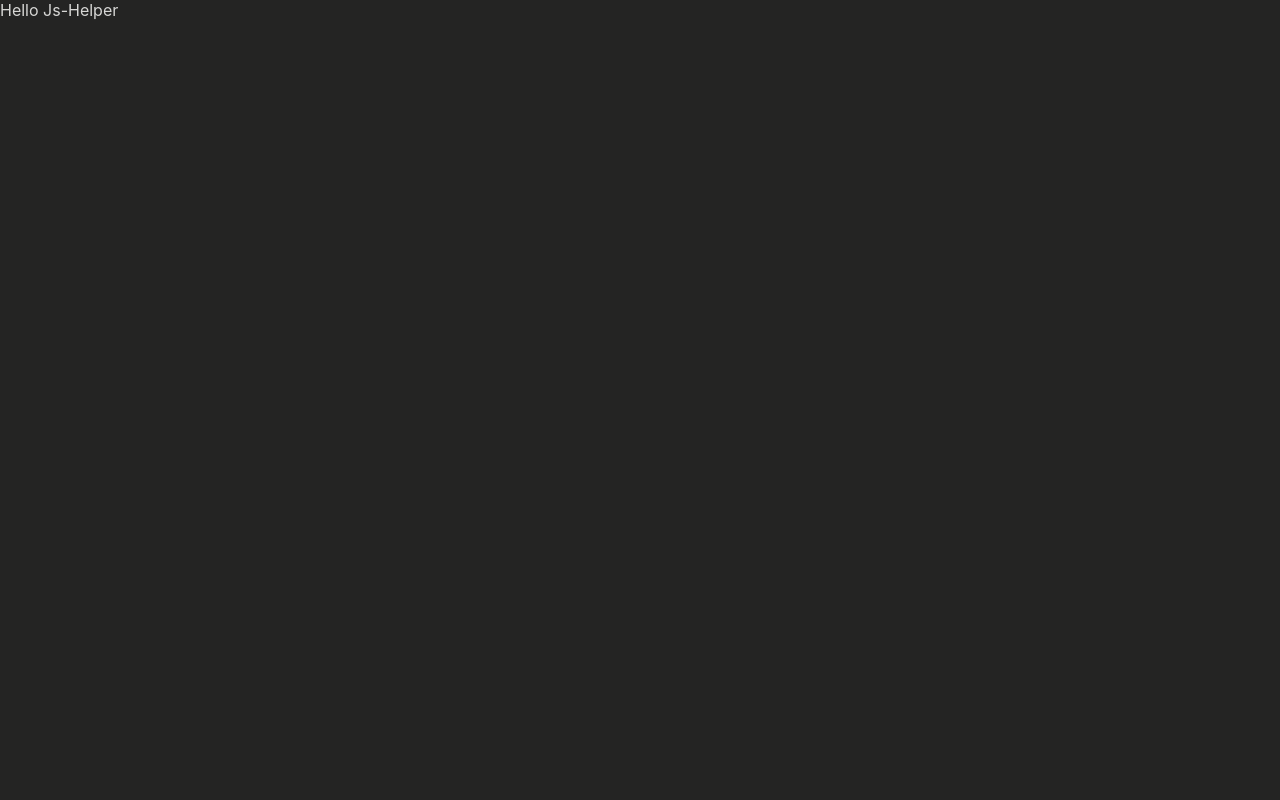
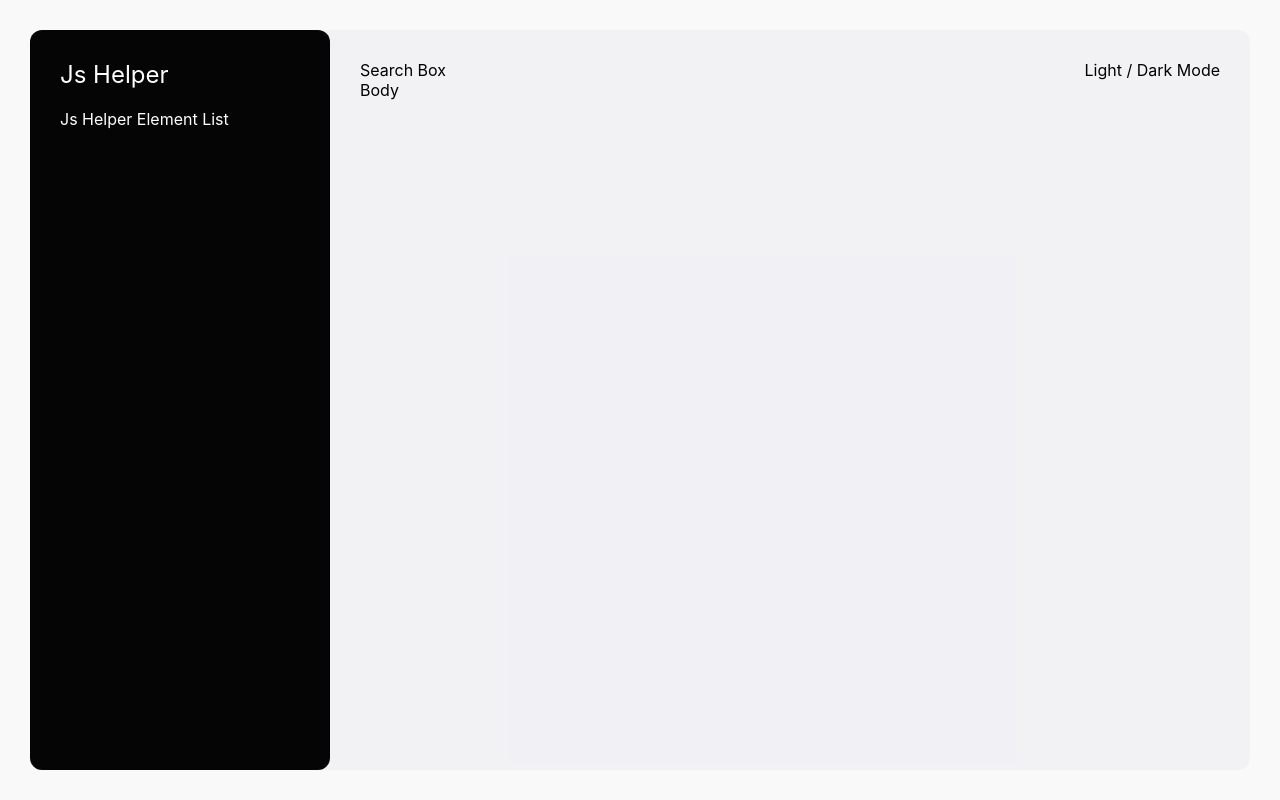
Before and after one commit to alikaraarslan/jshelper, a Next.js app: page / in a window 1280 px wide. Built offline with nearby package versions, Linux system fonts and the light colour scheme.

Commit message:
add layout and layoutV0  stylesheets

```diff
--- /dev/null
+++ b/components/Header.tsx
@@ -0,0 +1,18 @@
+import styled from 'styled-components';
+
+const HeaderWrapper = styled.div`
+  display: flex;
+  justify-content: space-between;
+  align-items: flex-start;
+`;
+
+const Header = () => {
+  return (
+    <HeaderWrapper>
+      <div>Search Box</div>
+      <div>Light / Dark Mode</div>
+    </HeaderWrapper>
+  );
+};
+
+export default Header;
--- /dev/null
+++ b/components/Layout.tsx
@@ -0,0 +1,33 @@
+import styled from 'styled-components';
+import StyledThemeProvider from '../styles/ThemeProvider';
+import Header from './Header';
+import Sidebar from './Sidebar';
+
+const LayoutWrapper = styled.div`
+  display: flex;
+  width: calc(100% - 60px);
+  margin: 30px;
+  background: rgba(224, 224, 233, 0.3);
+  border-radius: 12px;
+  .page {
+    flex: 1;
+    flex-direction: column;
+    padding: 30px;
+  }
+`;
+
+const Layout: React.FC = ({ children }) => {
+  return (
+    <StyledThemeProvider>
+      <LayoutWrapper>
+        <Sidebar />
+        <div className="page">
+          <Header />
+          {children}
+        </div>
+      </LayoutWrapper>
+    </StyledThemeProvider>
+  );
+};
+
+export default Layout;
--- /dev/null
+++ b/components/Sidebar.tsx
@@ -0,0 +1,28 @@
+import styled from 'styled-components';
+
+const SidebarWrapper = styled.div`
+  display: flex;
+  align-items: flex-start;
+  flex-direction: column;
+  width: 300px;
+  height: calc(100vh - 60px);
+  background: #050505;
+  padding: 30px;
+  color: white;
+  border-radius: 12px;
+  .title {
+    font-size: 24px;
+    margin-bottom: 20px;
+  }
+`;
+
+const Sidebar = () => {
+  return (
+    <SidebarWrapper>
+      <div className="title">Js Helper</div>
+      <div>Js Helper Element List</div>
+    </SidebarWrapper>
+  );
+};
+
+export default Sidebar;
--- a/pages/_app.tsx
+++ b/pages/_app.tsx
@@ -1,9 +1,10 @@
-import StyledThemeProvider from '../styles/ThemeProvider';
+import Layout from '../components/Layout';
+
 function MyApp({ Component, pageProps }: any) {
   return (
-    <StyledThemeProvider>
+    <Layout>
       <Component {...pageProps} />
-    </StyledThemeProvider>
+    </Layout>
   );
 }
 
--- a/pages/index.tsx
+++ b/pages/index.tsx
@@ -1,7 +1,7 @@
-import type { NextPage } from "next";
+import type { NextPage } from 'next';
 
 const Home: NextPage = () => {
-  return <>Hello Js-Helper</>;
+  return <>Body</>;
 };
 
 export default Home;
--- a/styles/GlobalStyles.ts
+++ b/styles/GlobalStyles.ts
@@ -10,7 +10,6 @@ const GlobalStyle = createGlobalStyle(({ theme }) => ({
   body: {
     backgroundColor: theme.colors.bg,
     fontFamily: theme.fontFamily.body,
-    color: theme.colors.textPrimary,
     height: '100%',
   },
   button: {
--- a/styles/theme.ts
+++ b/styles/theme.ts
@@ -1,8 +1,6 @@
 import { lighten } from 'polished';
 
-const defaultColor = '#242423';
-
-//helper #333533 #242423 #f5cb5c #e8eddf #cfdbd5
+const defaultColor = '#f9f9fa';
 
 const theme = {
   breakpoints: ['700px'],
```
